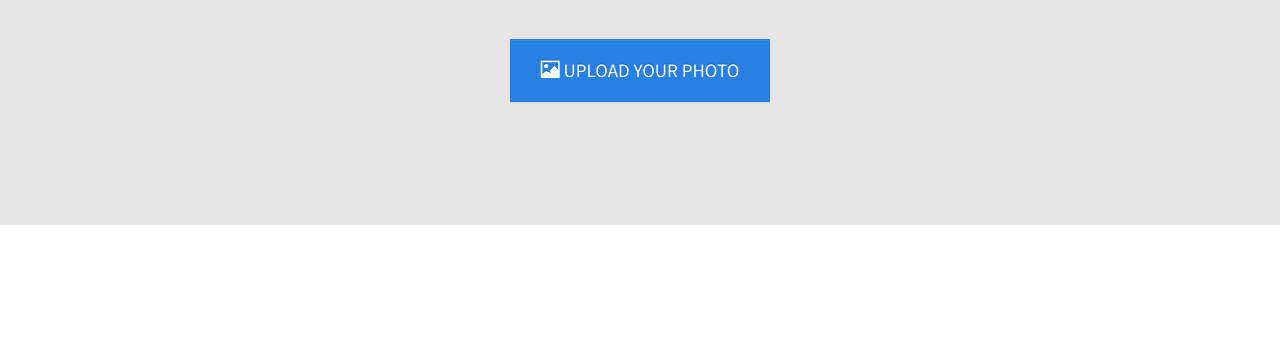
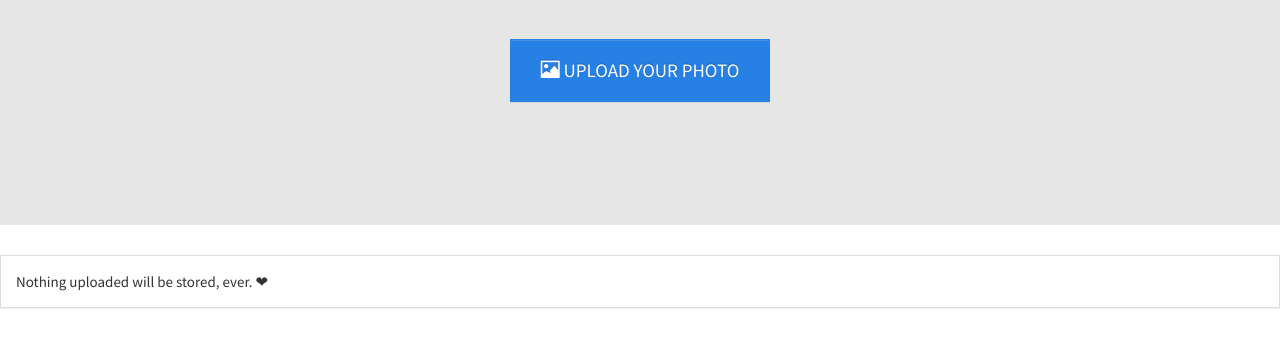
Before and after one commit to LindseyB/cutiefinder, a plain HTML site: page index.html in a window 1280 px wide. Shown: the part 287-634 px from the top of the page. Drawn offline with nearby package versions, Linux system fonts and the light colour scheme.

Commit message:
Notice that stuff aint stored, bro - I NEED TO EAT FOOOOOOOOOD

```diff
--- a/index.html
+++ b/index.html
@@ -39,6 +39,11 @@
         </div>
       </div>
     </div>
+    <div class="panel panel-default">
+        <div class="panel-body">
+          Nothing uploaded will be stored, ever. ❤
+        </div>
+    </div>
 
     <!-- jQuery (necessary for Bootstrap's JavaScript plugins) -->
     <script src="https://ajax.googleapis.com/ajax/libs/jquery/1.11.3/jquery.min.js"></script>
```
